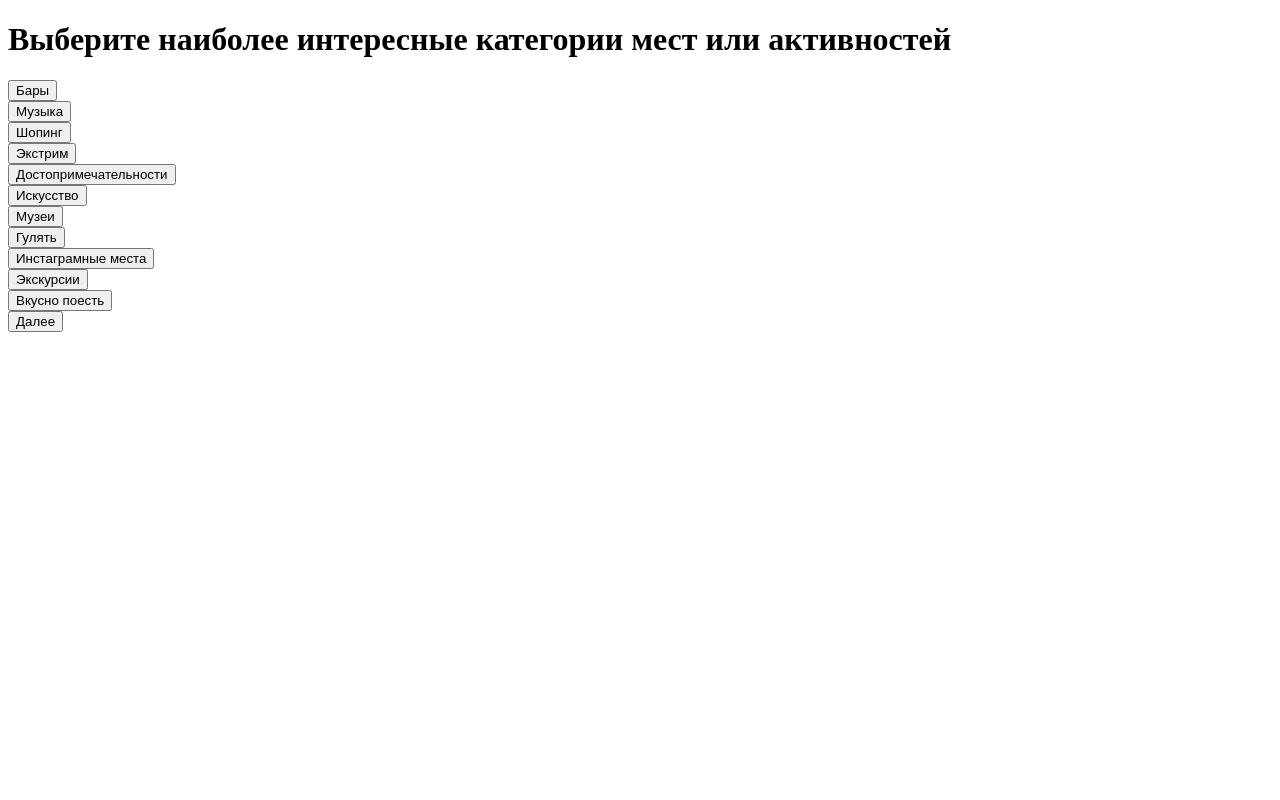
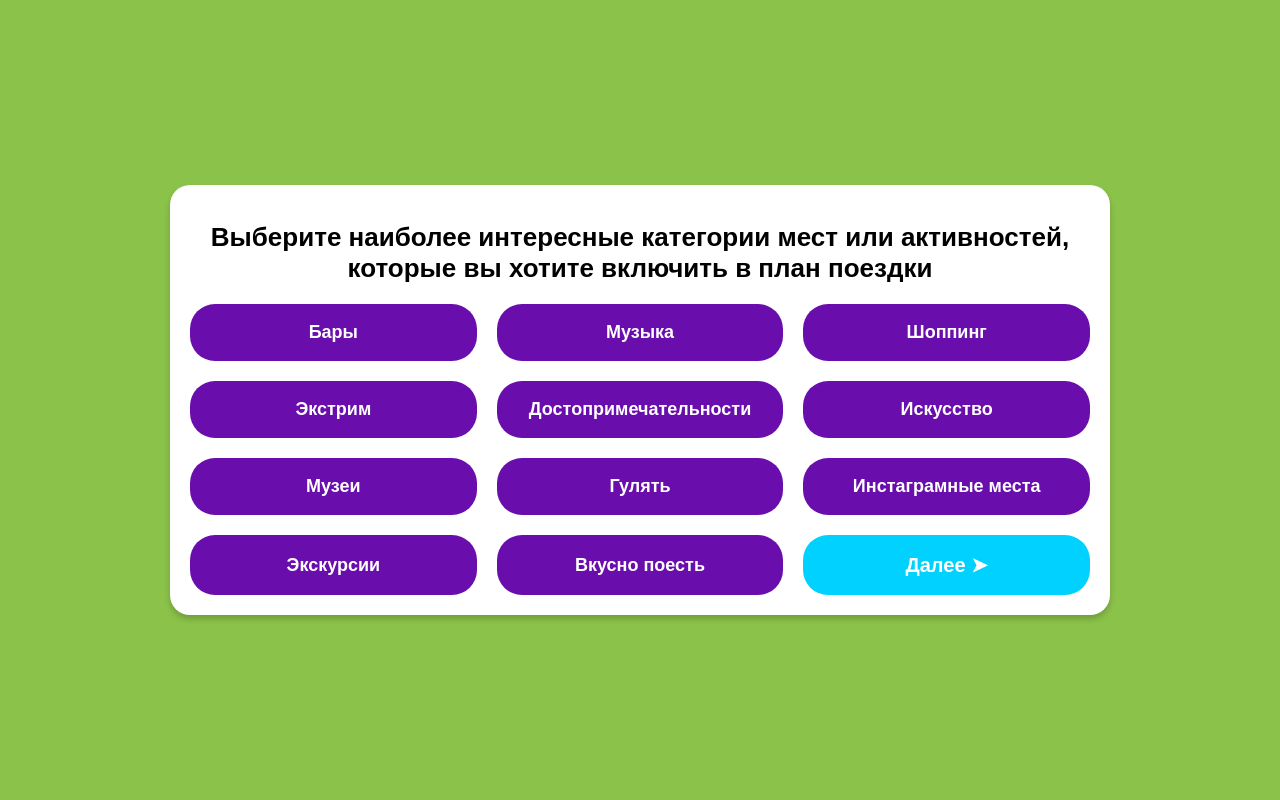
Before and after one commit to farakhov0ruslan/Atlas, a Django app: page /survey/ in a window 1280 px wide. Run offline with Django 5.2, Linux system fonts and the light colour scheme.

Commit message:
normaldi

```diff
--- /dev/null
+++ b/static/deps/css/survey.css
@@ -0,0 +1,96 @@
+/* styles.css */
+
+/* Общие стили для body */
+body {
+    font-family: Arial, sans-serif;
+    background-color: #8BC34A; /* Зеленый фон */
+    margin: 0;
+    padding: 0;
+    height: 100vh;
+    display: flex;
+    justify-content: center;
+    align-items: center;
+}
+
+/* Контейнер */
+.container {
+    width: 100%;
+    max-width: 900px;
+    padding: 20px;
+    background-color: #fff;
+    border-radius: 20px; /* Более округленные углы */
+    box-shadow: 0 4px 6px rgba(0, 0, 0, 0.2);
+}
+
+/* Заголовок */
+h1 {
+    color: #000000; /* Яркий зеленый */
+    font-size: 26px;
+    text-align: center;
+    margin-bottom: 20px;
+    font-weight: bold;
+}
+
+/* Кнопки */
+button {
+    border: 3px solid transparent; /* Добавляем рамку для выделения */
+    padding: 15px 20px; /* Увеличиваем отступы */
+    font-size: 18px; /* Увеличиваем размер текста */
+    font-weight: bold;
+    border-radius: 25px; /* Сильно закругляем углы */
+    cursor: pointer;
+    transition: all 0.3s ease;
+    color: #fff;
+}
+
+/* Основной цвет кнопок */
+.btn-primary {
+    background-color: #6A0DAD; /* Фиолетовый цвет */
+    color: #fff;
+}
+
+.btn-primary:hover {
+    background-color: #8c30d4; /* Темно-фиолетовый при наведении */
+    transform: scale(1.1); /* Увеличение при наведении */
+}
+
+/* Стили для выделенных кнопок */
+.btn-primary.selected {
+    border: 3px solid #00D1FF; /* Голубая рамка */
+    box-shadow: 0 0 10px #00D1FF;
+}
+
+/* Кнопка "Далее" */
+button.next-btn {
+    background-color: #00D1FF; /* Ярко-голубой */
+    color: #fff;
+    font-size: 20px; /* Увеличенный текст */
+    display: flex;
+    align-items: center;
+    justify-content: center;
+    gap: 10px; /* Отступ между текстом и иконкой */
+}
+
+button.next-btn:hover {
+    background-color: #00A1CC; /* Темно-голубой при наведении */
+    transform: scale(1.1);
+}
+
+/* Стили для сетки */
+.row {
+    display: flex;
+    flex-wrap: wrap;
+    gap: 20px; /* Увеличиваем отступы */
+    justify-content: center;
+}
+
+.col-md-4 {
+    flex: 1 0 30%;
+    display: flex;
+    justify-content: center;
+    align-items: center;
+}
+
+.w-100 {
+    width: 100%;
+}
--- a/survey/templates/survey/survey.html
+++ b/survey/templates/survey/survey.html
@@ -1,49 +1,28 @@
+{% load static %}
+
 <!DOCTYPE html>
 <html lang="en">
 <head>
     <meta charset="UTF-8">
     <title>Опрос</title>
+    <link rel="stylesheet" href="{% static 'deps/css/survey.css' %}">
 </head>
 <body>
-<div class="container my-5">
-    <h1 class="mb-4">Выберите наиболее интересные категории мест или активностей</h1>
-    <div class="row g-3">
-        <div class="col-md-4">
-            <button class="btn btn-primary w-100">Бары</button>
-        </div>
-        <div class="col-md-4">
-            <button class="btn btn-primary w-100">Музыка</button>
-        </div>
-        <div class="col-md-4">
-            <button class="btn btn-primary w-100">Шопинг</button>
-        </div>
-        <div class="col-md-4">
-            <button class="btn btn-primary w-100">Экстрим</button>
-        </div>
-        <div class="col-md-4">
-            <button class="btn btn-primary w-100">Достопримечательности</button>
-        </div>
-        <div class="col-md-4">
-            <button class="btn btn-primary w-100">Искусство</button>
-        </div>
-        <div class="col-md-4">
-            <button class="btn btn-primary w-100">Музеи</button>
-        </div>
-        <div class="col-md-4">
-            <button class="btn btn-primary w-100">Гулять</button>
-        </div>
-        <div class="col-md-4">
-            <button class="btn btn-primary w-100">Инстаграмные места</button>
-        </div>
-        <div class="col-md-4">
-            <button class="btn btn-primary w-100">Экскурсии</button>
-        </div>
-        <div class="col-md-4">
-            <button class="btn btn-primary w-100">Вкусно поесть</button>
-        </div>
-        <div class="col-md-4">
-            <button class="btn btn-primary w-100">Далее</button>
-        </div>
+<div class="container">
+    <h1>Выберите наиболее интересные категории мест или активностей, которые вы хотите включить в план поездки</h1>
+    <div class="row">
+        <button class="btn-primary col-md-4">Бары</button>
+        <button class="btn-primary col-md-4">Музыка</button>
+        <button class="btn-primary col-md-4">Шоппинг</button>
+        <button class="btn-primary col-md-4">Экстрим</button>
+        <button class="btn-primary col-md-4">Достопримечательности</button>
+        <button class="btn-primary col-md-4">Искусство</button>
+        <button class="btn-primary col-md-4">Музеи</button>
+        <button class="btn-primary col-md-4">Гулять</button>
+        <button class="btn-primary col-md-4">Инстаграмные места</button>
+        <button class="btn-primary col-md-4">Экскурсии</button>
+        <button class="btn-primary col-md-4">Вкусно поесть</button>
+        <button class="next-btn col-md-4">Далее ➤</button>
     </div>
 </div>
 </body>
```
